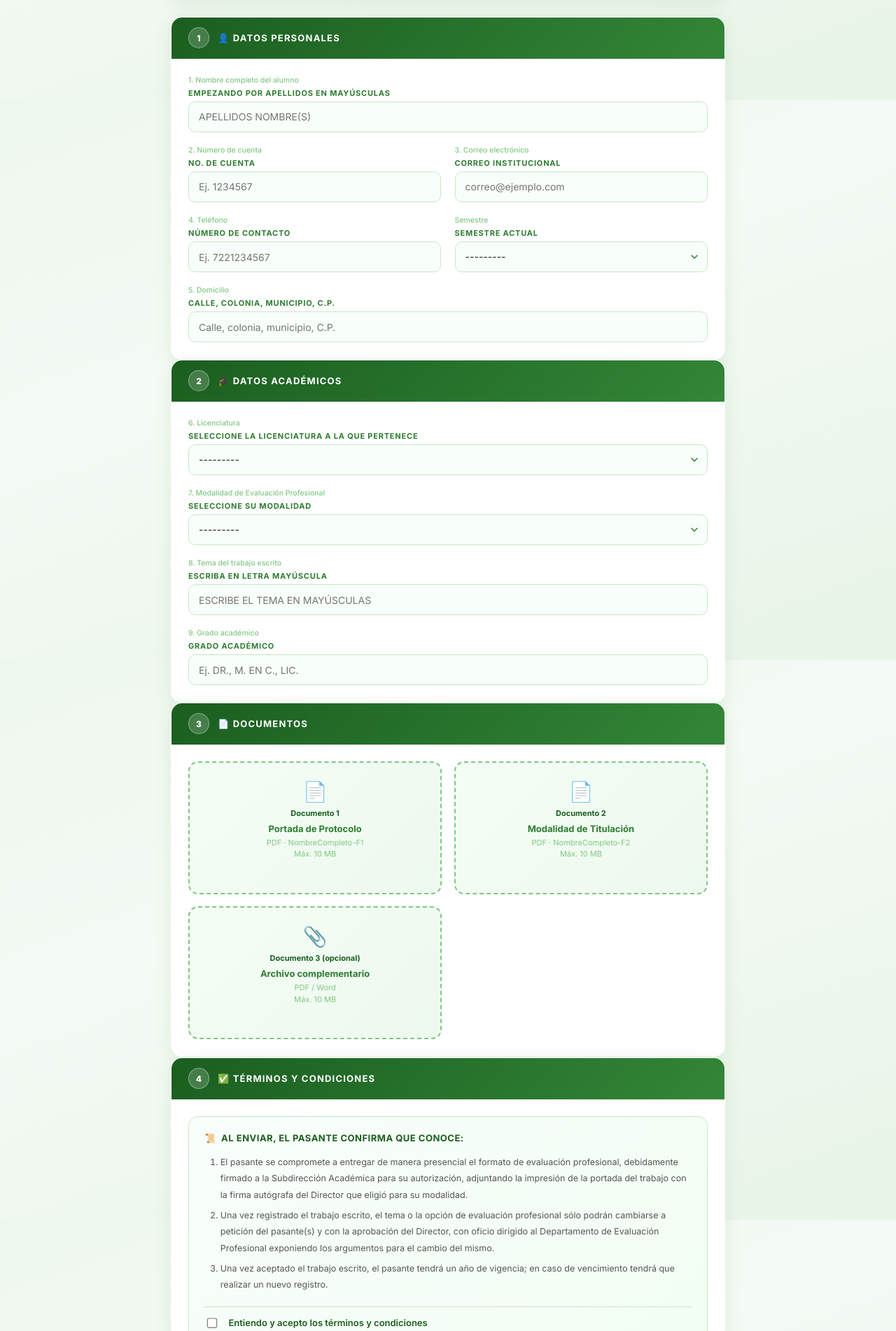
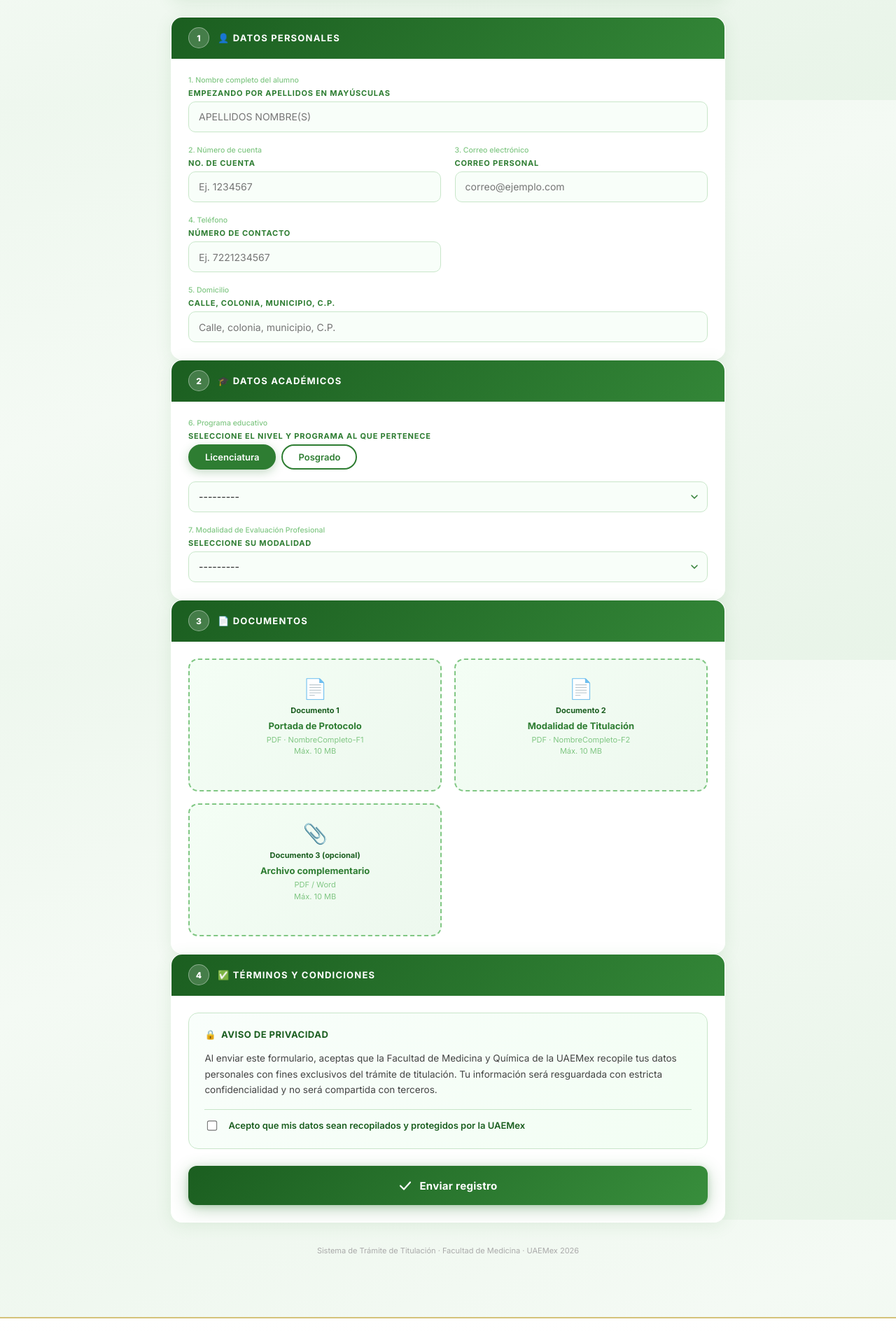
Before and after one commit to Alejandro-ecm/sistema-alumnos-uaemex, a Django app: page /medicina/ in a window 1280 px wide. Shown: the part 657-2559 px from the top of the page at 70% size. Run offline with Django 5.2, Linux system fonts and the light colour scheme.

Commit message:
Quitar campos semestre/tema/director del form, toggle licenciatura/posgrado, correo personal, terminos simplificados, carta solo medicina

```diff
--- a/alumnos/forms.py
+++ b/alumnos/forms.py
@@ -10,7 +10,7 @@ class AlumnoForm(forms.ModelForm):
 
     class Meta:
         model = Alumno
-        exclude = ['estado', 'fecha_registro', 'facultad']
+        exclude = ['estado', 'fecha_registro', 'facultad', 'semestre', 'tema', 'director']
         widgets = {
             'nombre': forms.TextInput(attrs={'placeholder': 'APELLIDOS NOMBRE(S)', 'style': 'text-transform:uppercase'}),
             'numero_cuenta': forms.TextInput(attrs={'placeholder': 'Ej. 1234567'}),
@@ -18,10 +18,7 @@ class AlumnoForm(forms.ModelForm):
             'telefono': forms.TextInput(attrs={'placeholder': 'Ej. 7221234567'}),
             'domicilio': forms.TextInput(attrs={'placeholder': 'Calle, colonia, municipio, C.P.'}),
             'carrera': forms.Select(),
-            'semestre': forms.Select(),
             'modalidad': forms.Select(),
-            'tema': forms.TextInput(attrs={'placeholder': 'ESCRIBE EL TEMA EN MAYÚSCULAS'}),
-            'director': forms.TextInput(attrs={'placeholder': 'Ej. DR., M. EN C., LIC.'}),
             'documento1': forms.ClearableFileInput(),
             'documento2': forms.ClearableFileInput(),
             'documento3': forms.ClearableFileInput(),
--- a/alumnos/models.py
+++ b/alumnos/models.py
@@ -43,7 +43,7 @@ class Alumno(models.Model):
 
     # Datos académicos
     carrera = models.CharField(max_length=20, choices=CARRERAS)
-    semestre = models.IntegerField(choices=SEMESTRES)
+    semestre = models.IntegerField(choices=SEMESTRES, blank=True, null=True)
     modalidad = models.CharField(max_length=30, choices=MODALIDADES, blank=True, null=True)
     tema = models.TextField(blank=True, null=True)
     director = models.CharField(max_length=150, blank=True, null=True)
--- a/alumnos/templates/alumnos/gracias.html
+++ b/alumnos/templates/alumnos/gracias.html
@@ -101,6 +101,7 @@
 
         <div class="divider"></div>
 
+        {% if alumno.facultad != 'QUIMICA' %}
         <div class="carta-box">
             <div class="carta-box-title">📄 Carta de Autorización – Repositorio Institucional UAEMex</div>
             <div class="carta-box-desc">
@@ -116,6 +117,7 @@
                 Descargar Carta de Autorización (PDF prellenado)
             </a>
         </div>
+        {% endif %}
 
         <a href="/" class="btn-inicio">← Volver al inicio</a>
 
--- a/alumnos/templates/alumnos/registro.html
+++ b/alumnos/templates/alumnos/registro.html
@@ -406,6 +406,23 @@ body {
     box-shadow: 0 8px 28px rgba(46,125,50,0.2);
 }
 
+/* ── NIVEL TOGGLE ── */
+.nivel-toggle {
+    display: flex; gap: 8px; margin-bottom: 12px;
+}
+.nivel-btn {
+    padding: 8px 22px; border-radius: 20px; border: 2px solid var(--verde);
+    background: #fff; color: var(--verde); font-size: 13px; font-weight: 600;
+    cursor: pointer; transition: all 0.2s var(--ease); font-family: inherit;
+}
+.nivel-btn.active {
+    background: var(--verde); color: #fff;
+    box-shadow: 0 4px 14px rgba(46,125,50,0.28);
+}
+.nivel-btn:not(.active):hover {
+    background: var(--verde-l);
+}
+
 /* ── TÉRMINOS ── */
 .terminos-card {
     background: linear-gradient(135deg, #f9fefb, #f2fef3);
@@ -722,7 +739,7 @@ body {
                     </div>
                     <div class="form-group">
                         <span class="field-num">3. Correo electrónico</span>
-                        <span class="field-label">Correo institucional</span>
+                        <span class="field-label">Correo personal</span>
                         {{ form.correo }}
                         {{ form.correo.errors }}
                     </div>
@@ -731,12 +748,6 @@ body {
                         <span class="field-label">Número de contacto</span>
                         {{ form.telefono }}
                         {{ form.telefono.errors }}
-                    </div>
-                    <div class="form-group">
-                        <span class="field-num">Semestre</span>
-                        <span class="field-label">Semestre actual</span>
-                        {{ form.semestre }}
-                        {{ form.semestre.errors }}
                     </div>
                     <div class="form-group full">
                         <span class="field-num">5. Domicilio</span>
@@ -757,8 +768,12 @@ body {
             <div class="card-body">
                 <div class="form-grid">
                     <div class="form-group full">
-                        <span class="field-num">6. Licenciatura</span>
-                        <span class="field-label">Seleccione la licenciatura a la que pertenece</span>
+                        <span class="field-num">6. Programa educativo</span>
+                        <span class="field-label">Seleccione el nivel y programa al que pertenece</span>
+                        <div class="nivel-toggle" id="nivelToggle">
+                            <button type="button" class="nivel-btn active" id="btnLic" onclick="setNivel('LIC')">Licenciatura</button>
+                            <button type="button" class="nivel-btn" id="btnPG" onclick="setNivel('PG')">Posgrado</button>
+                        </div>
                         {{ form.carrera }}
                         {{ form.carrera.errors }}
                     </div>
@@ -767,18 +782,6 @@ body {
                         <span class="field-label">Seleccione su modalidad</span>
                         {{ form.modalidad }}
                         {{ form.modalidad.errors }}
-                    </div>
-                    <div class="form-group full">
-                        <span class="field-num">8. Tema del trabajo escrito</span>
-                        <span class="field-label">Escriba en letra mayúscula</span>
-                        {{ form.tema }}
-                        {{ form.tema.errors }}
-                    </div>
-                    <div class="form-group full">
-                        <span class="field-num">9. Grado académico</span>
-                        <span class="field-label">Grado académico</span>
-                        {{ form.director }}
-                        {{ form.director.errors }}
                     </div>
                 </div>
             </div>
@@ -840,18 +843,18 @@ body {
             <div class="card-body">
                 <div class="terminos-card">
                     <div class="terminos-title">
-                        <span>📜</span>
-                        Al enviar, el PASANTE confirma que conoce:
+                        <span>🔒</span>
+                        Aviso de privacidad
                     </div>
-                    <ol>
-                        <li>El pasante se compromete a entregar de manera presencial el formato de evaluación profesional, debidamente firmado a la Subdirección Académica para su autorización, adjuntando la impresión de la portada del trabajo con la firma autógrafa del Director que eligió para su modalidad.</li>
-                        <li>Una vez registrado el trabajo escrito, el tema o la opción de evaluación profesional sólo podrán cambiarse a petición del pasante(s) y con la aprobación del Director, con oficio dirigido al Departamento de Evaluación Profesional exponiendo los argumentos para el cambio del mismo.</li>
-                        <li>Una vez aceptado el trabajo escrito, el pasante tendrá un año de vigencia; en caso de vencimiento tendrá que realizar un nuevo registro.</li>
-                    </ol>
+                    <p style="font-size:13.5px;color:#444;line-height:1.7;margin-bottom:1rem;">
+                        Al enviar este formulario, aceptas que la Facultad de Medicina y Química de la UAEMex
+                        recopile tus datos personales con fines exclusivos del trámite de titulación.
+                        Tu información será resguardada con estricta confidencialidad y no será compartida con terceros.
+                    </p>
                     <div class="checkbox-row">
                         {{ form.acepta_terminos }}
                         <label for="{{ form.acepta_terminos.id_for_label }}">
-                            Entiendo y acepto los términos y condiciones
+                            Acepto que mis datos sean recopilados y protegidos por la UAEMex
                         </label>
                     </div>
                     {{ form.acepta_terminos.errors }}
@@ -1104,6 +1107,24 @@ document.querySelectorAll('.ripple-host').forEach(function(el) {
     });
 });
 
+// ── Nivel toggle (Licenciatura / Posgrado) ──
+var LIC_VALUES = ['MEDICO','NUTRICION','FISIO','OCUPACIONAL','BIOING'];
+var PG_VALUES  = []; // se llenará con carreras de posgrado
+
+function setNivel(nivel) {
+    var sel = document.getElementById('id_carrera');
+    if (!sel) return;
+    document.getElementById('btnLic').classList.toggle('active', nivel === 'LIC');
+    document.getElementById('btnPG').classList.toggle('active',  nivel === 'PG');
+    var allowed = nivel === 'LIC' ? LIC_VALUES : PG_VALUES;
+    Array.from(sel.options).forEach(function(opt) {
+        if (opt.value === '') { opt.style.display = ''; return; }
+        opt.style.display = allowed.indexOf(opt.value) !== -1 ? '' : 'none';
+    });
+    if (sel.value && allowed.indexOf(sel.value) === -1) sel.value = '';
+}
+setNivel('LIC');
+
 // ── Submit loading state ──
 document.getElementById('mainForm').addEventListener('submit', function() {
     var btn  = document.getElementById('submitBtn');
```
Also changed, not shown: alumnos/migrations/0009_alter_alumno_semestre.py (added).
